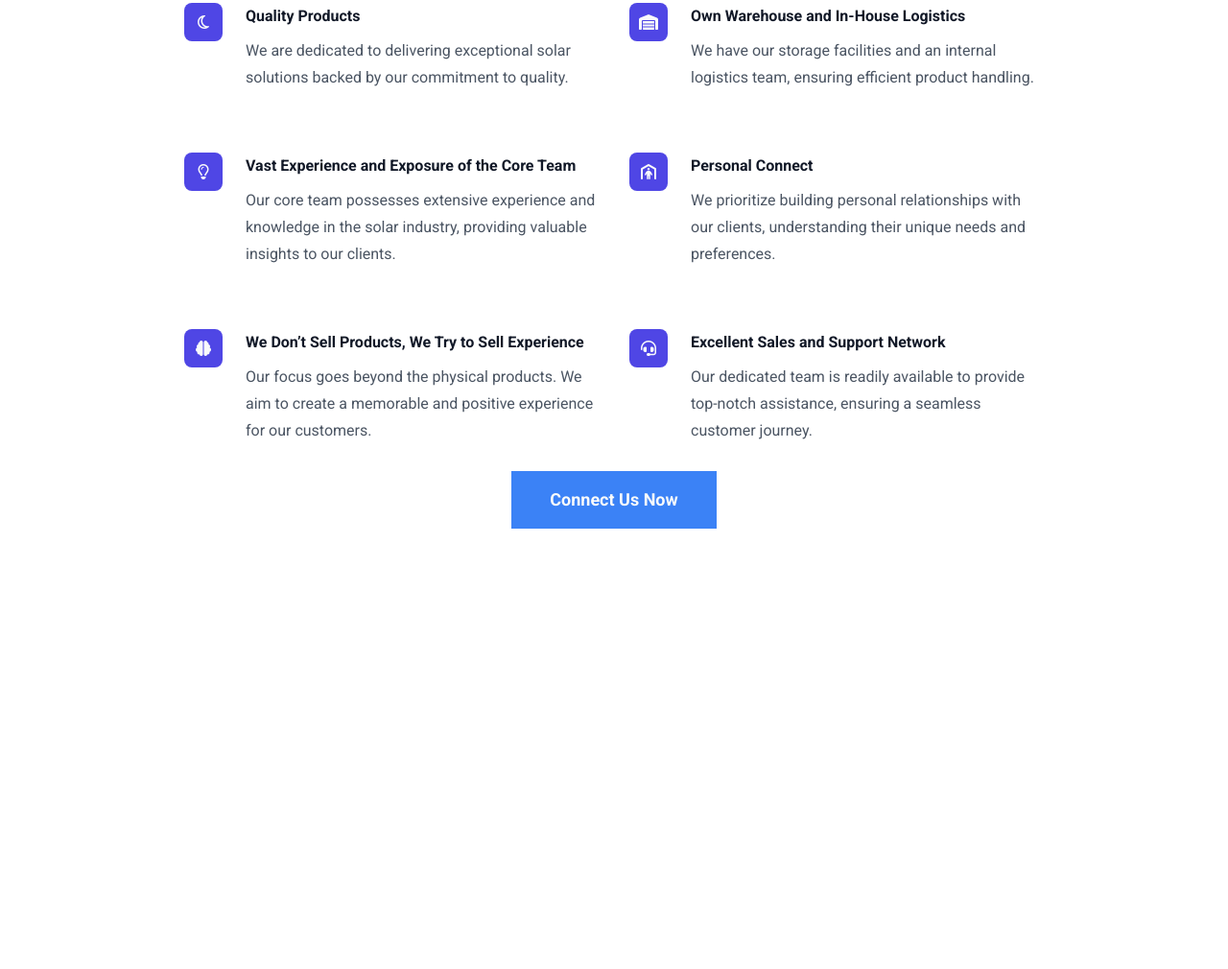
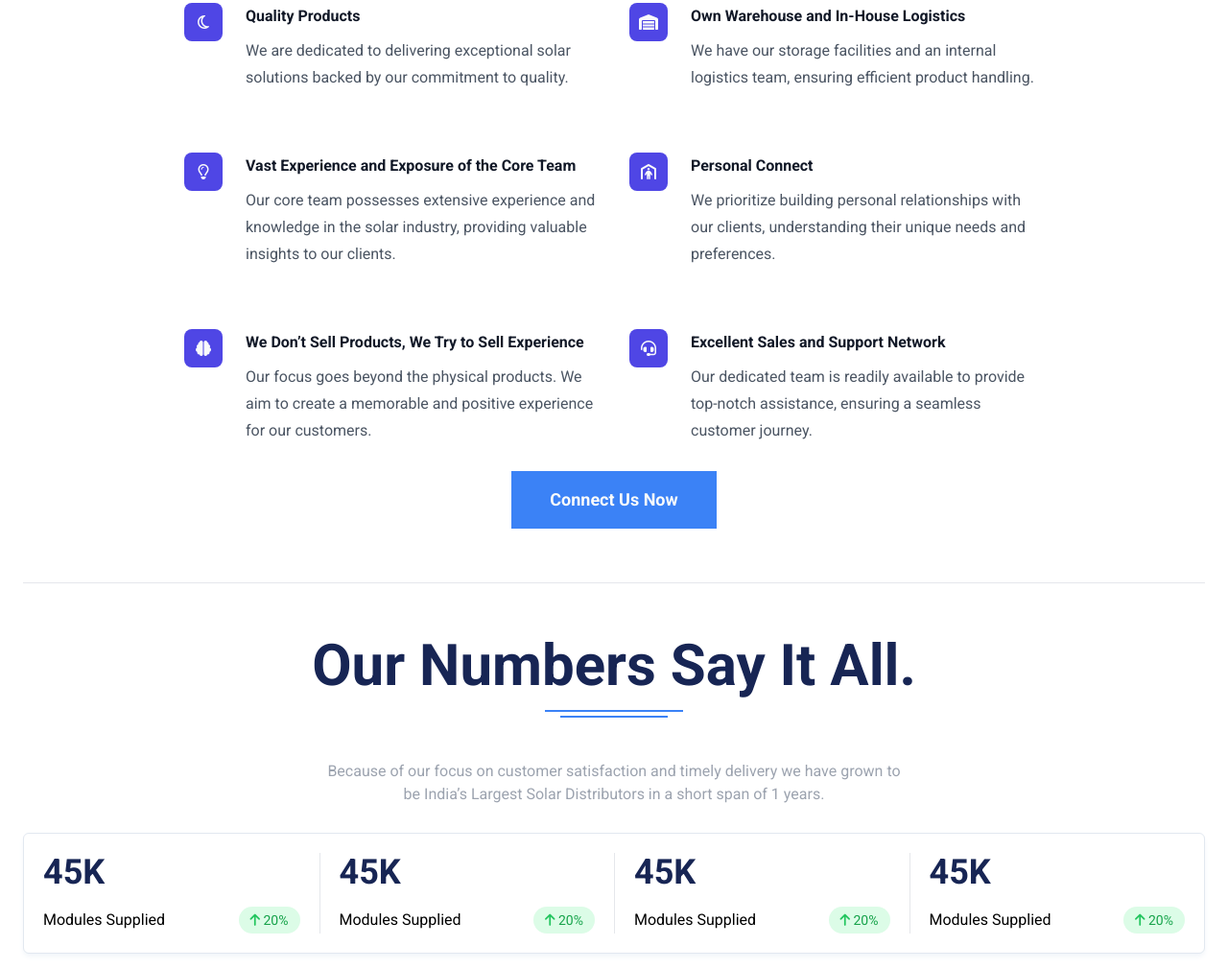
Before and after one commit to hashib786/spinkraft, a website built with Vite: page index.html in a window 1280 px wide. Shown: the part 1452-2462 px from the top of the page at 96% size. Before the commit the page ends 2019 px from the top, so only its background shows below. Built offline with nearby package versions, Linux system fonts and the light colour scheme.

Commit message:
Completed Our numbers say it all. section

```diff
--- a/index.html
+++ b/index.html
@@ -240,6 +240,74 @@
       </section>
 
       <!-- WHY CHOOSE US? End -->
+
+      <!-- Our numbers say it all. Start -->
+
+      <section class="pt-14 flex flex-col gap-7">
+        <div class="relative text-center">
+          <h2 class="text-6xl text-blue-950 font-semibold capitalize">
+            Our numbers say it all.
+          </h2>
+          <div class="w-36 bg-blue-500 h-[2px] mx-auto mt-4 mb-1"></div>
+          <div class="w-28 bg-blue-500 h-[2px] mx-auto mb-4"></div>
+        </div>
+        <p class="md:w-3/6 text-center mx-auto text-gray-400">
+          Because of our focus on customer satisfaction and timely delivery we
+          have grown to be India’s Largest Solar Distributors in a short span of
+          1 years.
+        </p>
+
+        <div
+          class="bg-white shadow-md shadow-slate-100 border border-slate-200 rounded-md py-5 divide-x divide-gray-200 grid grid-cols-4"
+        >
+          <div class="px-5 flex flex-col gap-4">
+            <h4 class="text-blue-950 text-4xl font-semibold">45K</h4>
+            <div class="flex items-center justify-between">
+              <p>Modules Supplied</p>
+              <p
+                class="bg-green-100 text-green-600 rounded-full px-3 py-1 text-sm"
+              >
+                <i class="fa-solid fa-arrow-up text-green-500"></i> 20%
+              </p>
+            </div>
+          </div>
+          <div class="px-5 flex flex-col gap-4">
+            <h4 class="text-blue-950 text-4xl font-semibold">45K</h4>
+            <div class="flex items-center justify-between">
+              <p>Modules Supplied</p>
+              <p
+                class="bg-green-100 text-green-600 rounded-full px-3 py-1 text-sm"
+              >
+                <i class="fa-solid fa-arrow-up text-green-500"></i> 20%
+              </p>
+            </div>
+          </div>
+          <div class="px-5 flex flex-col gap-4">
+            <h4 class="text-blue-950 text-4xl font-semibold">45K</h4>
+            <div class="flex items-center justify-between">
+              <p>Modules Supplied</p>
+              <p
+                class="bg-green-100 text-green-600 rounded-full px-3 py-1 text-sm"
+              >
+                <i class="fa-solid fa-arrow-up text-green-500"></i> 20%
+              </p>
+            </div>
+          </div>
+          <div class="px-5 flex flex-col gap-4">
+            <h4 class="text-blue-950 text-4xl font-semibold">45K</h4>
+            <div class="flex items-center justify-between">
+              <p>Modules Supplied</p>
+              <p
+                class="bg-green-100 text-green-600 rounded-full px-3 py-1 text-sm"
+              >
+                <i class="fa-solid fa-arrow-up text-green-500"></i> 20%
+              </p>
+            </div>
+          </div>
+        </div>
+      </section>
+
+      <!-- Our numbers say it all. End -->
     </main>
     <!-- Main Section End -->
   </body>
```
